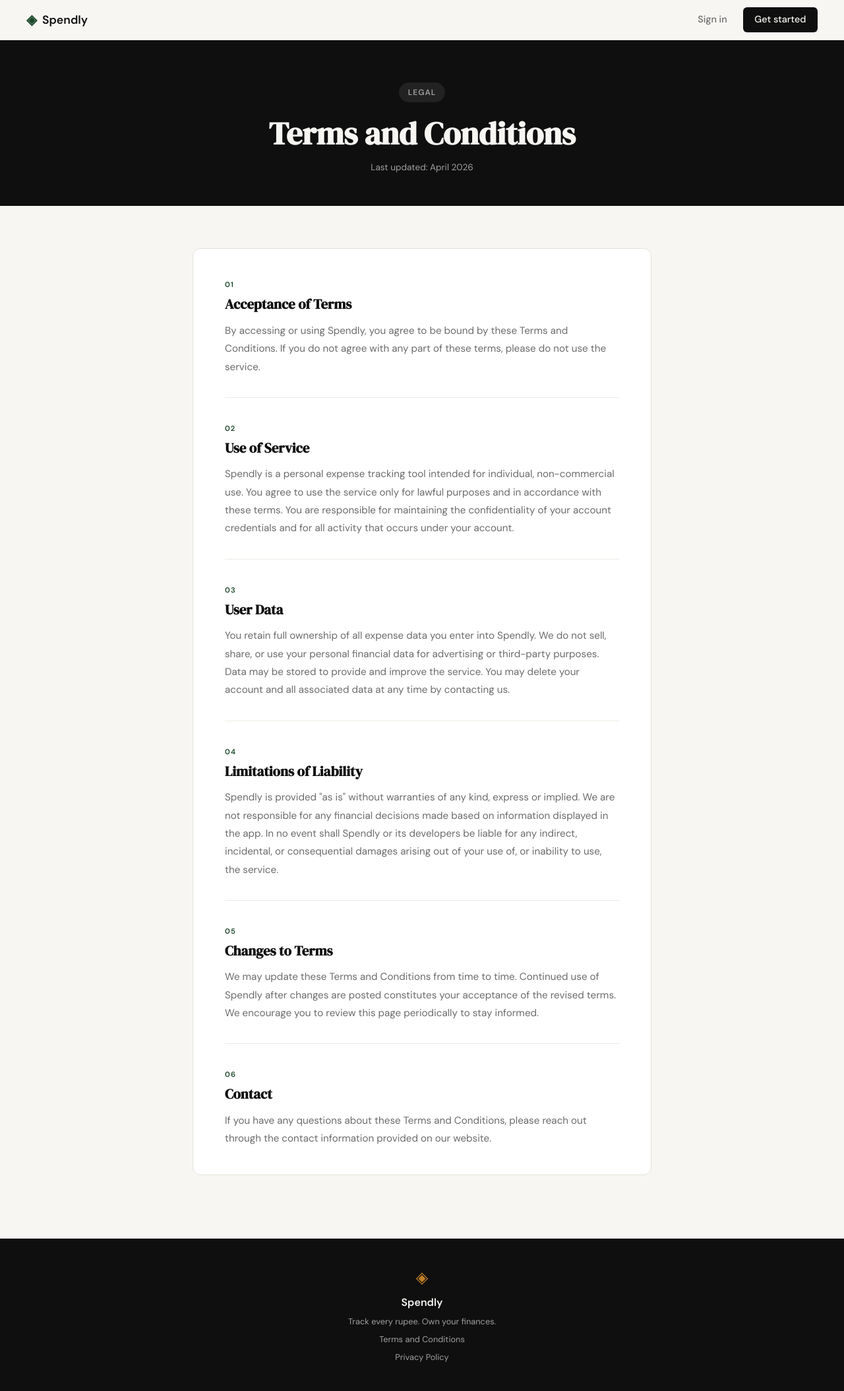
After one commit to aayush1maggo/splendly, a Flask app: page /terms in a window 1280 px wide. The commit adds this page. Shown: the whole page at 66% size. Run offline with Flask 3, Linux system fonts and the light colour scheme.

Commit message:
landing: add terms and conditions page and route

```diff
--- a/app.py
+++ b/app.py
@@ -26,6 +26,11 @@ def login():
 # Placeholder routes — students will implement these                  #
 # ------------------------------------------------------------------ #
 
+@app.route("/terms")
+def terms():
+    return render_template("terms.html")
+
+
 @app.route("/logout")
 def logout():
     return "Logout — coming in Step 3"
--- a/templates/base.html
+++ b/templates/base.html
@@ -34,7 +34,7 @@
             <span class="brand-icon">◈</span>
             <span class="footer-name">Spendly</span>
             <p class="footer-copy">Track every rupee. Own your finances.</p>
-            <p class="footer-copy"><a href="#">Terms and Conditions</a></p>
+            <p class="footer-copy"><a href="/terms">Terms and Conditions</a></p>
             <p class="footer-copy"><a href="#">Privacy Policy</a></p>
         </div>
     </footer>
--- /dev/null
+++ b/templates/terms.html
@@ -0,0 +1,144 @@
+{% extends "base.html" %}
+
+{% block title %}Terms and Conditions — Spendly{% endblock %}
+
+{% block head %}
+<style>
+    .terms-hero {
+        background: var(--ink);
+        color: var(--paper);
+        padding: 4rem 2rem 3rem;
+        text-align: center;
+    }
+
+    .terms-hero-label {
+        display: inline-block;
+        background: rgba(255,255,255,0.08);
+        color: var(--ink-faint);
+        font-size: 0.75rem;
+        font-weight: 600;
+        letter-spacing: 0.08em;
+        text-transform: uppercase;
+        padding: 0.35rem 0.85rem;
+        border-radius: 999px;
+        margin-bottom: 1.25rem;
+    }
+
+    .terms-hero-title {
+        font-family: var(--font-display);
+        font-size: clamp(2rem, 4vw, 3rem);
+        line-height: 1.15;
+        margin-bottom: 0.75rem;
+    }
+
+    .terms-hero-meta {
+        font-size: 0.85rem;
+        color: var(--ink-faint);
+    }
+
+    .terms-body {
+        padding: 4rem 2rem 6rem;
+        max-width: 760px;
+        margin: 0 auto;
+    }
+
+    .terms-card {
+        background: var(--paper-card);
+        border: 1px solid var(--border);
+        border-radius: var(--radius-md);
+        padding: 2.5rem 3rem;
+    }
+
+    .terms-section {
+        padding-bottom: 2rem;
+        margin-bottom: 2rem;
+        border-bottom: 1px solid var(--border-soft);
+    }
+
+    .terms-section:last-child {
+        padding-bottom: 0;
+        margin-bottom: 0;
+        border-bottom: none;
+    }
+
+    .terms-section-number {
+        display: inline-block;
+        font-size: 0.7rem;
+        font-weight: 700;
+        letter-spacing: 0.1em;
+        text-transform: uppercase;
+        color: var(--accent);
+        margin-bottom: 0.5rem;
+    }
+
+    .terms-section h3 {
+        font-family: var(--font-display);
+        font-size: 1.3rem;
+        color: var(--ink);
+        margin-bottom: 0.85rem;
+        line-height: 1.2;
+    }
+
+    .terms-section p {
+        font-size: 0.95rem;
+        color: var(--ink-muted);
+        line-height: 1.8;
+    }
+
+    @media (max-width: 600px) {
+        .terms-card { padding: 1.5rem; }
+    }
+</style>
+{% endblock %}
+
+{% block content %}
+
+<section class="terms-hero">
+    <div class="terms-hero-label">Legal</div>
+    <h1 class="terms-hero-title">Terms and Conditions</h1>
+    <p class="terms-hero-meta">Last updated: April 2026</p>
+</section>
+
+<div class="terms-body">
+    <div class="terms-card">
+
+        <div class="terms-section">
+            <span class="terms-section-number">01</span>
+            <h3>Acceptance of Terms</h3>
+            <p>By accessing or using Spendly, you agree to be bound by these Terms and Conditions. If you do not agree with any part of these terms, please do not use the service.</p>
+        </div>
+
+        <div class="terms-section">
+            <span class="terms-section-number">02</span>
+            <h3>Use of Service</h3>
+            <p>Spendly is a personal expense tracking tool intended for individual, non-commercial use. You agree to use the service only for lawful purposes and in accordance with these terms. You are responsible for maintaining the confidentiality of your account credentials and for all activity that occurs under your account.</p>
+        </div>
+
+        <div class="terms-section">
+            <span class="terms-section-number">03</span>
+            <h3>User Data</h3>
+            <p>You retain full ownership of all expense data you enter into Spendly. We do not sell, share, or use your personal financial data for advertising or third-party purposes. Data may be stored to provide and improve the service. You may delete your account and all associated data at any time by contacting us.</p>
+        </div>
+
+        <div class="terms-section">
+            <span class="terms-section-number">04</span>
+            <h3>Limitations of Liability</h3>
+            <p>Spendly is provided "as is" without warranties of any kind, express or implied. We are not responsible for any financial decisions made based on information displayed in the app. In no event shall Spendly or its developers be liable for any indirect, incidental, or consequential damages arising out of your use of, or inability to use, the service.</p>
+        </div>
+
+        <div class="terms-section">
+            <span class="terms-section-number">05</span>
+            <h3>Changes to Terms</h3>
+            <p>We may update these Terms and Conditions from time to time. Continued use of Spendly after changes are posted constitutes your acceptance of the revised terms. We encourage you to review this page periodically to stay informed.</p>
+        </div>
+
+        <div class="terms-section">
+            <span class="terms-section-number">06</span>
+            <h3>Contact</h3>
+            <p>If you have any questions about these Terms and Conditions, please reach out through the contact information provided on our website.</p>
+        </div>
+
+    </div>
+</div>
+
+{% endblock %}
```
